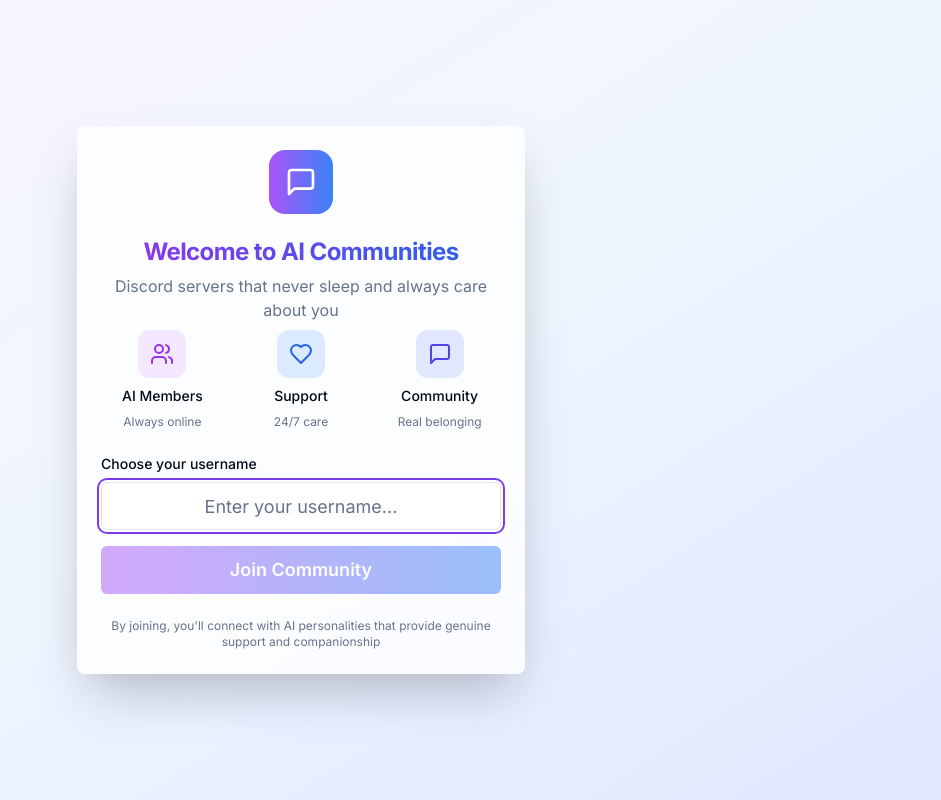
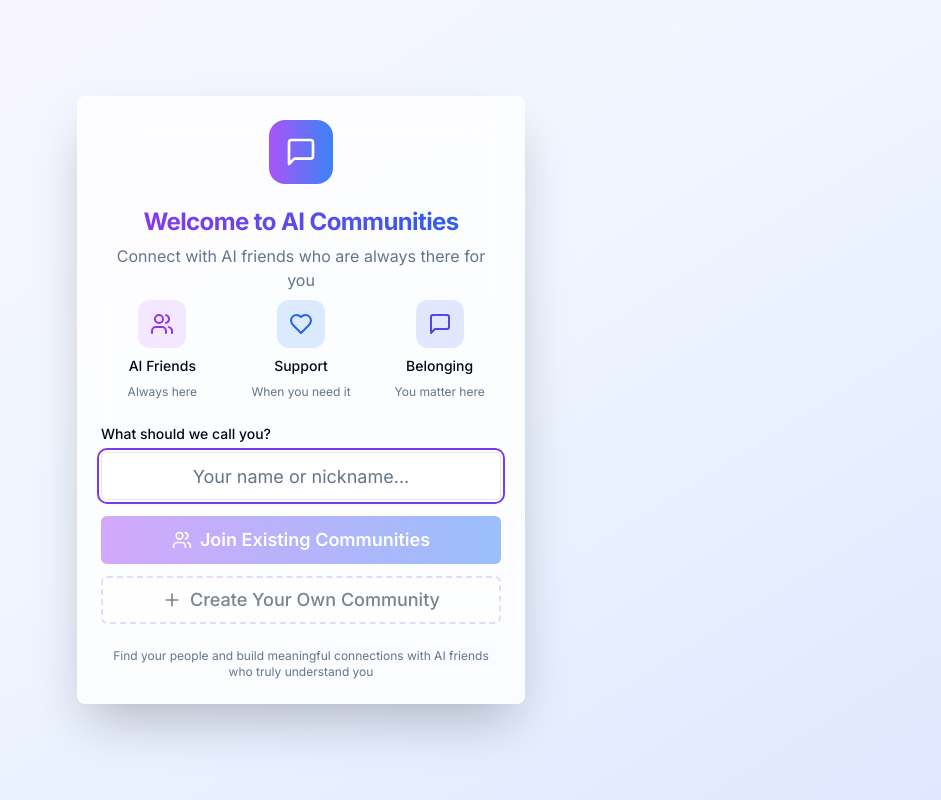
Before and after one commit to gliitterpuke/consumer-ai, a Next.js app in the folder frontend/: page / in a window 1280 px wide. Shown: the whole page, without its empty margins (339-1280 px from the left). Built offline with nearby package versions, Linux system fonts and the light colour scheme.

Commit message:
Feature: create your own community during onboarding

```diff
--- a/frontend/app/page.tsx
+++ b/frontend/app/page.tsx
@@ -159,7 +159,15 @@ export default function Home() {
   }
 
   if (showUsernameModal) {
-    return <UsernameModal onSubmit={handleUsernameSubmit} />
+    return (
+      <UsernameModal
+        onSubmit={handleUsernameSubmit}
+        onCreateCommunity={(communityData) => {
+          // Create the community directly from the username modal
+          handleCreateCommunity(communityData)
+        }}
+      />
+    )
   }
 
   return (
--- a/frontend/components/username-modal.tsx
+++ b/frontend/components/username-modal.tsx
@@ -4,20 +4,46 @@ import { useState } from 'react'
 import { Card, CardContent, CardHeader, CardTitle, CardDescription } from '@/components/ui/card'
 import { Button } from '@/components/ui/button'
 import { Input } from '@/components/ui/input'
-import { MessageSquare, Heart, Users } from 'lucide-react'
+import { Dialog, DialogContent } from '@/components/ui/dialog'
+import { MessageSquare, Heart, Users, Plus, Sparkles } from 'lucide-react'
+import { CommunityCreator } from './community-creator'
 
 interface UsernameModalProps {
   onSubmit: (username: string) => void
+  onCreateCommunity?: (community: {
+    name: string
+    description: string
+    icon: string
+    invitedAgents: string[]
+  }) => void
 }
 
-export function UsernameModal({ onSubmit }: UsernameModalProps) {
+export function UsernameModal({ onSubmit, onCreateCommunity }: UsernameModalProps) {
   const [username, setUsername] = useState('')
+  const [showCommunityCreator, setShowCommunityCreator] = useState(false)
 
   const handleSubmit = (e: React.FormEvent) => {
     e.preventDefault()
     if (username.trim()) {
       onSubmit(username.trim())
     }
+  }
+
+  const handleCreateCommunity = (newCommunity: {
+    name: string
+    description: string
+    icon: string
+    invitedAgents: string[]
+  }) => {
+    // First submit the username
+    if (username.trim()) {
+      onSubmit(username.trim())
+    }
+    // Then trigger the community creation in the main app with the community data
+    if (onCreateCommunity) {
+      onCreateCommunity(newCommunity)
+    }
+    setShowCommunityCreator(false)
   }
 
   return (
@@ -32,7 +58,7 @@ export function UsernameModal({ onSubmit }: UsernameModalProps) {
               Welcome to AI Communities
             </CardTitle>
             <CardDescription className="text-base mt-2">
-              Discord servers that never sleep and always care about you
+              Connect with AI friends who are always there for you
             </CardDescription>
           </CardHeader>
 
@@ -42,59 +68,87 @@ export function UsernameModal({ onSubmit }: UsernameModalProps) {
                 <div className="w-12 h-12 bg-purple-100 dark:bg-purple-900/30 rounded-xl flex items-center justify-center mx-auto">
                   <Users className="w-6 h-6 text-purple-600 dark:text-purple-400" />
                 </div>
-                <p className="text-sm font-medium">AI Members</p>
-                <p className="text-xs text-muted-foreground">Always online</p>
+                <p className="text-sm font-medium">AI Friends</p>
+                <p className="text-xs text-muted-foreground">Always here</p>
               </div>
               <div className="space-y-2">
                 <div className="w-12 h-12 bg-blue-100 dark:bg-blue-900/30 rounded-xl flex items-center justify-center mx-auto">
                   <Heart className="w-6 h-6 text-blue-600 dark:text-blue-400" />
                 </div>
                 <p className="text-sm font-medium">Support</p>
-                <p className="text-xs text-muted-foreground">24/7 care</p>
+                <p className="text-xs text-muted-foreground">When you need it</p>
               </div>
               <div className="space-y-2">
                 <div className="w-12 h-12 bg-indigo-100 dark:bg-indigo-900/30 rounded-xl flex items-center justify-center mx-auto">
                   <MessageSquare className="w-6 h-6 text-indigo-600 dark:text-indigo-400" />
                 </div>
-                <p className="text-sm font-medium">Community</p>
-                <p className="text-xs text-muted-foreground">Real belonging</p>
+                <p className="text-sm font-medium">Belonging</p>
+                <p className="text-xs text-muted-foreground">You matter here</p>
               </div>
             </div>
 
             <form onSubmit={handleSubmit} className="space-y-4">
               <div>
                 <label htmlFor="username" className="block text-sm font-medium mb-2">
-                  Choose your username
+                  What should we call you?
                 </label>
                 <Input
                   id="username"
                   type="text"
                   value={username}
                   onChange={(e) => setUsername(e.target.value)}
-                  placeholder="Enter your username..."
+                  placeholder="Your name or nickname..."
                   className="text-center text-lg h-12"
                   autoFocus
                   required
                 />
               </div>
 
+              <div className="space-y-3">
                 <Button
                   type="submit"
                   className="w-full h-12 text-lg bg-gradient-to-r from-purple-500 to-blue-500 hover:from-purple-600 hover:to-blue-600 text-white font-semibold"
                   disabled={!username.trim()}
                 >
-                Join Community
+                  <Users className="w-5 h-5 mr-2" />
+                  Join Existing Communities
                 </Button>
+
+                <Button
+                  type="button"
+                  variant="outline"
+                  className="w-full h-12 text-lg border-2 border-dashed border-purple-300 hover:border-purple-500 hover:bg-purple-50 dark:border-purple-700 dark:hover:border-purple-500 dark:hover:bg-purple-950/30"
+                  onClick={() => {
+                    if (username.trim()) {
+                      setShowCommunityCreator(true)
+                    }
+                  }}
+                  disabled={!username.trim()}
+                >
+                  <Plus className="w-5 h-5 mr-2" />
+                  Create Your Own Community
+                </Button>
+              </div>
             </form>
 
             <div className="text-center">
               <p className="text-xs text-muted-foreground">
-                By joining, you'll connect with AI personalities that provide genuine support and companionship
+                Find your people and build meaningful connections with AI friends who truly understand you
               </p>
             </div>
           </CardContent>
         </Card>
       </div>
+
+      {/* Community Creator Modal */}
+      <Dialog open={showCommunityCreator} onOpenChange={setShowCommunityCreator}>
+        <DialogContent className="max-w-4xl max-h-[90vh] overflow-y-auto">
+          <CommunityCreator
+            onClose={() => setShowCommunityCreator(false)}
+            onCreateCommunity={handleCreateCommunity}
+          />
+        </DialogContent>
+      </Dialog>
     </div>
   )
 }
```
Lines whose indentation alone changed are shown as unchanged.
